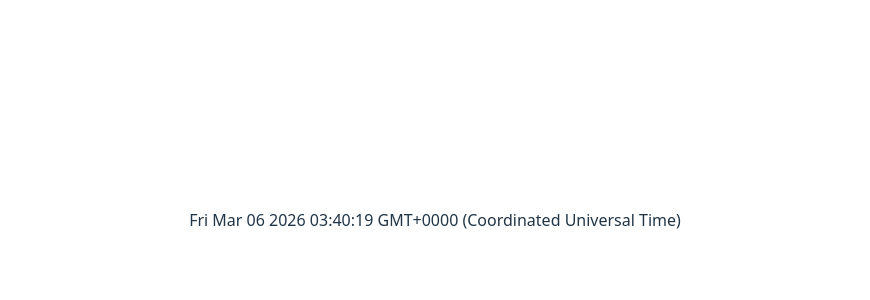
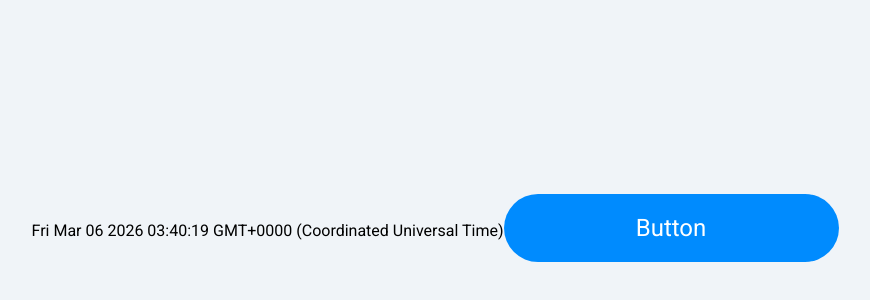
Before and after one commit to KerishT/vue-words, a Vue app: page / in a window 1280 px wide. Shown: the part 180-480 px from the top of the page, without its empty margins (205-1075 px from the left). Built offline with nearby package versions, Linux system fonts and the light colour scheme.

Commit message:
Add fonts, colors, Button

```diff
--- a/index.html
+++ b/index.html
@@ -4,6 +4,12 @@
     <meta charset="UTF-8" />
     <link rel="icon" type="image/svg+xml" href="/vite.svg" />
     <meta name="viewport" content="width=device-width, initial-scale=1.0" />
+    <link rel="preconnect" href="https://fonts.googleapis.com" />
+    <link rel="preconnect" href="https://fonts.gstatic.com" crossorigin />
+    <link
+      href="https://fonts.googleapis.com/css2?family=Roboto:ital,wght@0,100..900;1,100..900&display=swap"
+      rel="stylesheet"
+    />
     <title>vue-words</title>
   </head>
   <body>
--- a/src/App.vue
+++ b/src/App.vue
@@ -1,9 +1,12 @@
 <script setup>
+import Button from './components/Button.vue';
+
 const date = new Date()
 </script>
 
 <template>
   <span>{{ date }}</span>
+  <Button >Button</Button>
 </template>
 
 <style scoped>
--- /dev/null
+++ b/src/components/Button.vue
@@ -0,0 +1,28 @@
+<script setup>
+</script>
+
+<template>
+  <button class="button">
+    <slot />
+  </button>
+</template>
+
+<style scoped>
+.button {
+  border: none;
+  border-radius: 100px;
+  background: var(--blue);
+  padding: 16px 10px;
+  min-width: 335px;
+  font-family: var(--font);
+  font-size: 24px;
+  line-height: 36px;
+  font-weight: 400;
+  color: var(--white);
+  cursor: pointer;
+}
+
+.button:hover {
+  background: var(--blue-dark);
+}
+</style>
--- a/src/style.css
+++ b/src/style.css
@@ -1,79 +1,29 @@
 :root {
-  font-family: system-ui, Avenir, Helvetica, Arial, sans-serif;
-  line-height: 1.5;
-  font-weight: 400;
+  --black: #000000;
+  --white: #ffffff;
+  --blue: #008bfe;
+  --blue-light: #cce8ff;
+  --blue-dark: #006fcb;
+  --red: #d00303;
+  --green: #09bb00;
+  --bg-color: #f0f4f8;
+  --font: "Roboto", sans-serif;
+}
 
-  color-scheme: light dark;
-  color: rgba(255, 255, 255, 0.87);
-  background-color: #242424;
+html {
+  box-sizing: border-box;
+}
 
+body {
+  font-family: var(--font);
+  color: var(--black);
   font-synthesis: none;
   text-rendering: optimizeLegibility;
   -webkit-font-smoothing: antialiased;
   -moz-osx-font-smoothing: grayscale;
-}
+  background-color: var(--bg-color);
 
-a {
-  font-weight: 500;
-  color: #646cff;
-  text-decoration: inherit;
-}
-a:hover {
-  color: #535bf2;
-}
-
-body {
-  margin: 0;
-  display: flex;
+  display: grid;
   place-items: center;
-  min-width: 320px;
   min-height: 100vh;
 }
-
-h1 {
-  font-size: 3.2em;
-  line-height: 1.1;
-}
-
-button {
-  border-radius: 8px;
-  border: 1px solid transparent;
-  padding: 0.6em 1.2em;
-  font-size: 1em;
-  font-weight: 500;
-  font-family: inherit;
-  background-color: #1a1a1a;
-  cursor: pointer;
-  transition: border-color 0.25s;
-}
-button:hover {
-  border-color: #646cff;
-}
-button:focus,
-button:focus-visible {
-  outline: 4px auto -webkit-focus-ring-color;
-}
-
-.card {
-  padding: 2em;
-}
-
-#app {
-  max-width: 1280px;
-  margin: 0 auto;
-  padding: 2rem;
-  text-align: center;
-}
-
-@media (prefers-color-scheme: light) {
-  :root {
-    color: #213547;
-    background-color: #ffffff;
-  }
-  a:hover {
-    color: #747bff;
-  }
-  button {
-    background-color: #f9f9f9;
-  }
-}
```
